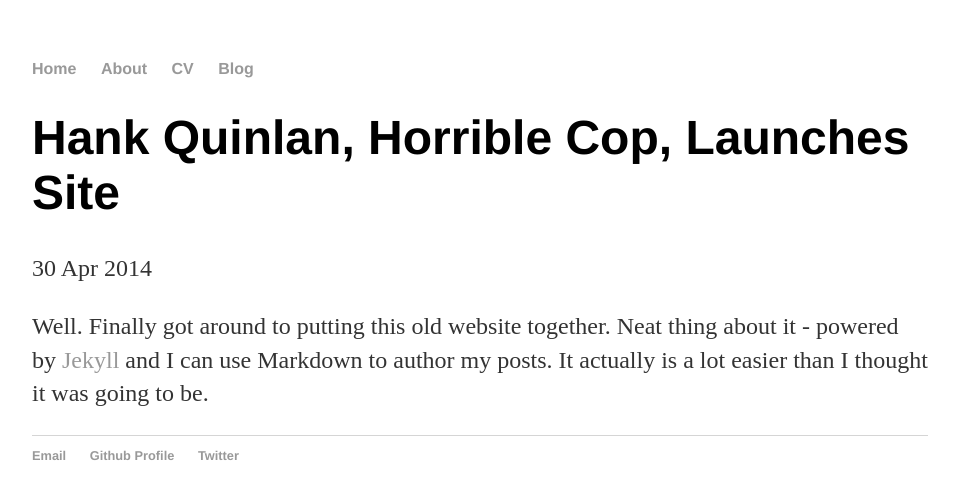
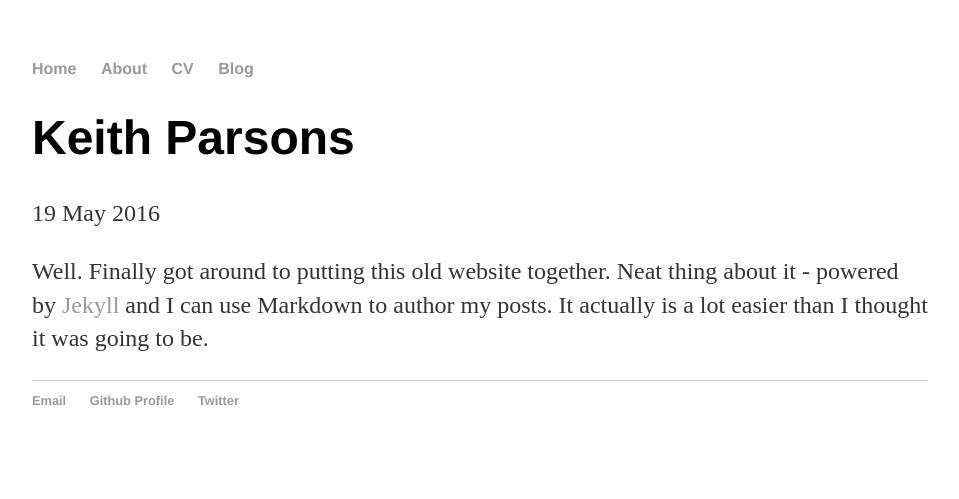
Before and after one commit to klparsons/klparsons90.github.io, a Jekyll site: the page built from _posts/2016-05-19-Welcome.md, in a window 1280 px wide. Shown: the top 499 px of the page, without its empty margins (160-1119 px from the left). Built offline with Jekyll 4.4.1, drawn with Linux system fonts in a browser that asks for light colours.

Commit message:
Update 2016-05-19-Welcome.md

```diff
--- a/_posts/2016-05-19-Welcome.md
+++ b/_posts/2016-05-19-Welcome.md
@@ -1,7 +1,7 @@
 ---
 layout: post
-title: "Hank Quinlan, Horrible Cop, Launches Site"
-date: 2014-04-30
+title: "Keith Parsons"
+date: 2016-05-19
 ---
 
 Well. Finally got around to putting this old website together. Neat thing about it - powered by [Jekyll](http://jekyllrb.com) and I can use Markdown to author my posts. It actually is a lot easier than I thought it was going to be.
```
